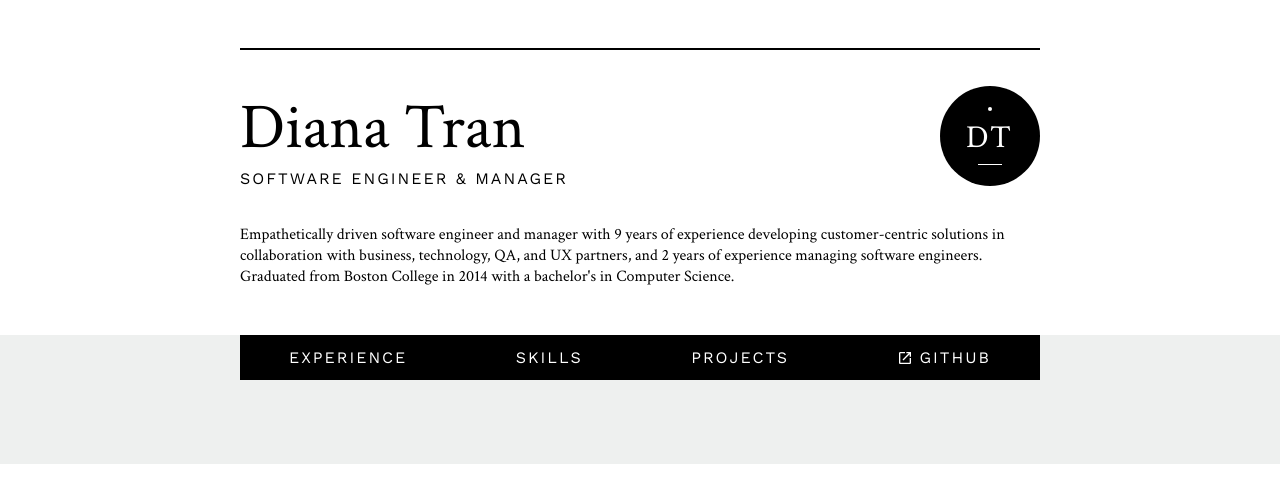
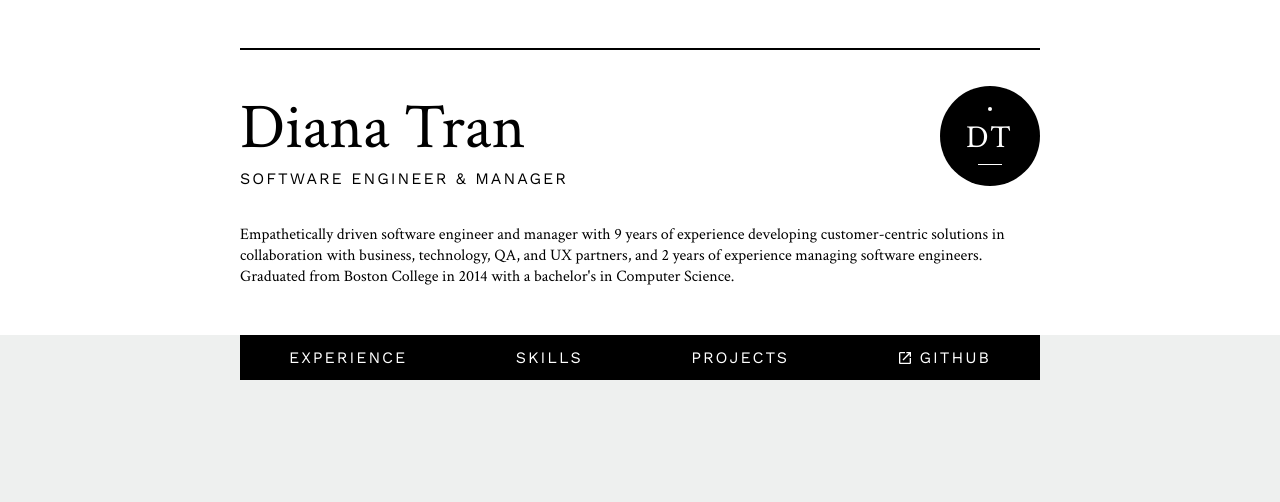
Before and after one commit to trandianat/portfolio, a React app: page /skills in a window 1280 px wide. Shown: the top 502 px of the page. Built offline with nearby package versions, Linux system fonts and the light colour scheme; no server answers; what @aws-amplify/ui-react, aws-amplify would draw is missing.

Commit message:
Extended background to fill the rest of the browser's height

```diff
--- a/src/components/background/styles.ts
+++ b/src/components/background/styles.ts
@@ -4,6 +4,7 @@ export const background = (backgroundColor: Color) => ({
   backgroundColor,
   padding: '48px 0',
   width: '100%',
+  ...(backgroundColor === Color.GRAY && { flexGrow: 1 }),
 });
 
 export const container = {
--- a/src/index.tsx
+++ b/src/index.tsx
@@ -1,6 +1,6 @@
 import { Amplify } from 'aws-amplify';
 import { createRoot } from 'react-dom/client';
-import { BrowserRouter, Navigate, Route, Routes } from 'react-router-dom';
+import { BrowserRouter, Route, Routes } from 'react-router-dom';
 import { Projects } from 'pages/projects';
 import { Resume } from 'pages/resume';
 import { Skills } from 'pages/skills';
--- a/src/styles.css
+++ b/src/styles.css
@@ -27,6 +27,12 @@ html {
 
 body {
     margin: 0;
+}
+
+#root {
+    display: flex;
+    flex-direction: column;
+    height: 100vh;
 }
 
 a {
--- a/webpack.config.js
+++ b/webpack.config.js
@@ -38,7 +38,7 @@ module.exports = {
     },
     plugins: [
         new HtmlWebpackPlugin({
-            // favicon: "./src/assets/favicon.ico",
+            favicon: "./src/assets/favicon.ico",
             template: path.join(__dirname, "src", "index.html"),
         }),
     ],
```
